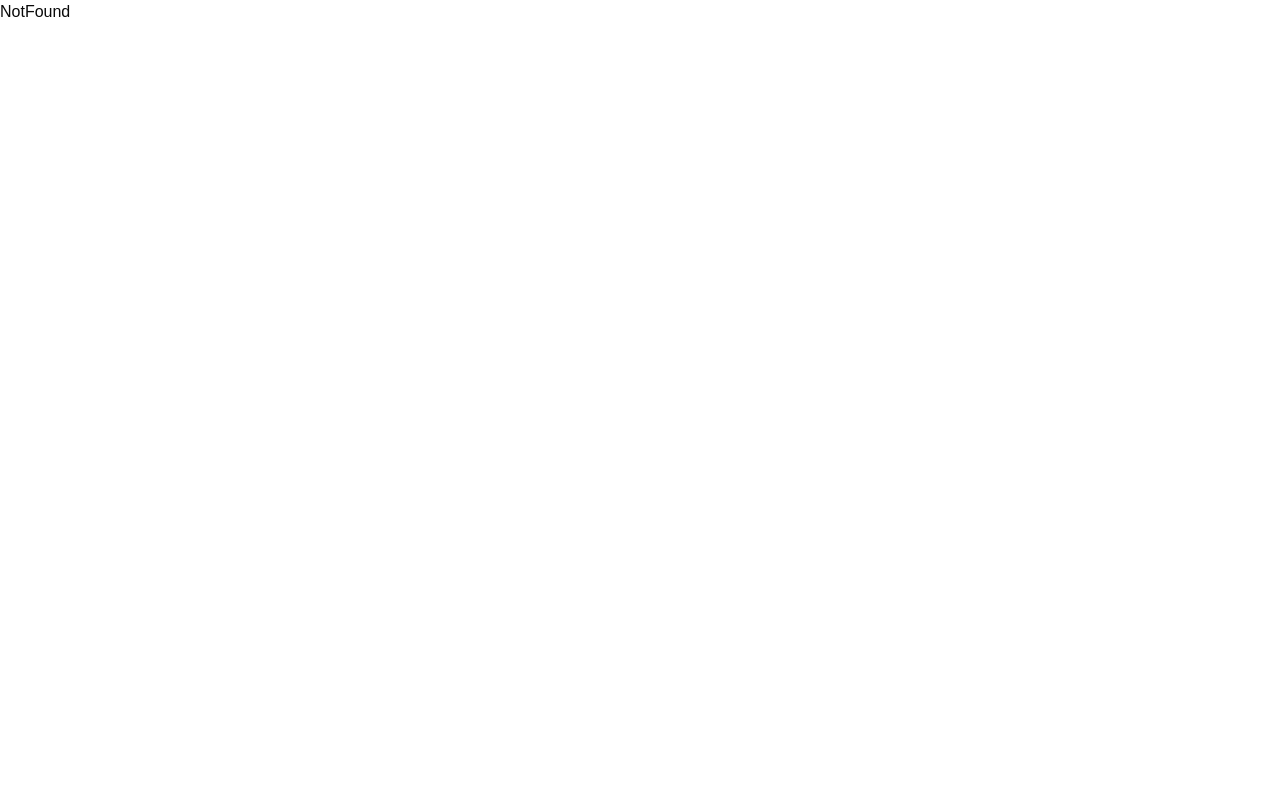
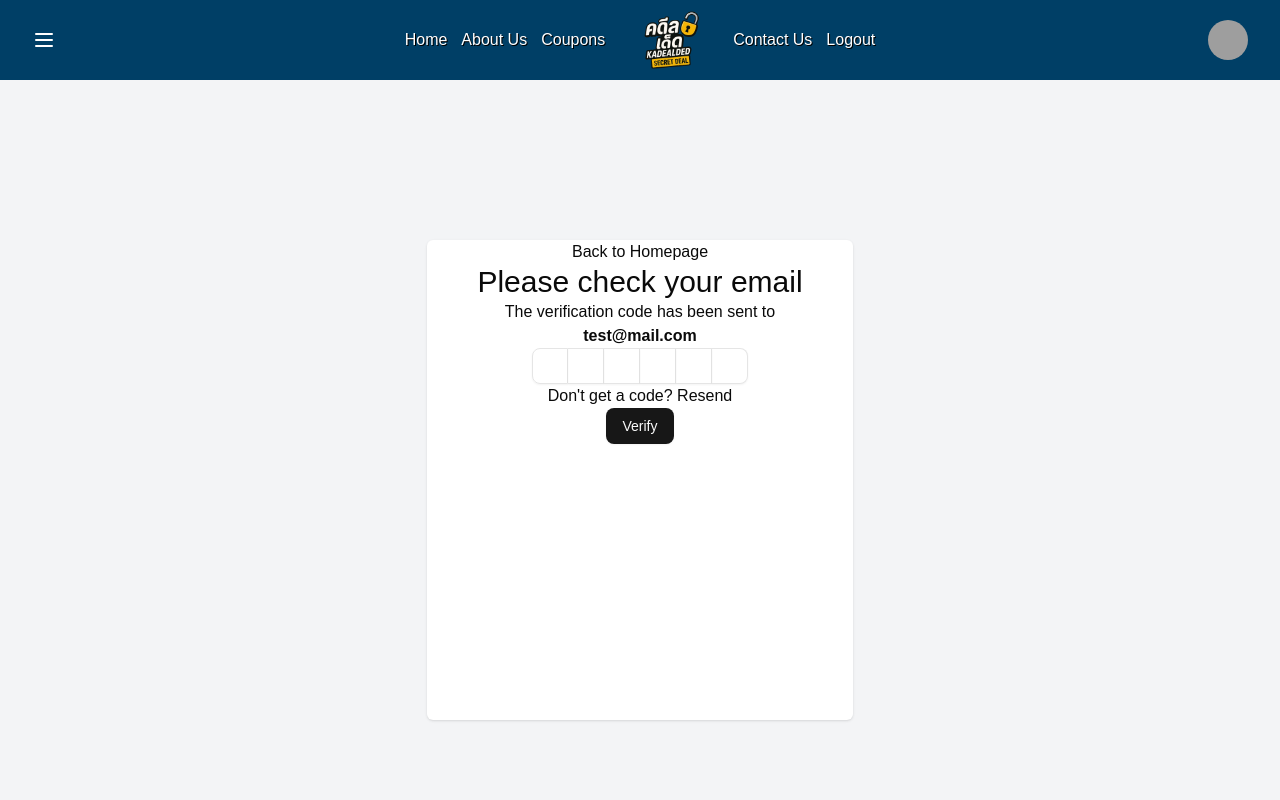
Before and after one commit to suttirakcha/ui-kadealded, a React (Vite) app: page /confirmEmail in a window 1280 px wide. Shown: the top 800 px of the page. Built offline with nearby package versions, Linux system fonts and the light colour scheme; grey boxes are pictures that could not be loaded; a web font is replaced by a local one.

Commit message:
feat: create otp page

```diff
--- a/package.json
+++ b/package.json
@@ -19,6 +19,7 @@
     "class-variance-authority": "^0.7.1",
     "clsx": "^2.1.1",
     "embla-carousel-react": "^8.6.0",
+    "input-otp": "^1.4.2",
     "lucide-react": "^0.525.0",
     "react": "^19.1.0",
     "react-dom": "^19.1.0",
--- /dev/null
+++ b/src/components/custom/OTPField.jsx
@@ -0,0 +1,29 @@
+import {
+  InputOTP,
+  InputOTPGroup,
+  InputOTPSeparator,
+  InputOTPSlot,
+} from "@/components/ui/input-otp";
+import { REGEXP_ONLY_DIGITS } from "input-otp";
+import { useState } from "react";
+
+function OTPField() {
+  const otpLength = 6;
+  const [otpValue, setOTPValue] = useState("");
+  return (
+    <InputOTP
+      maxLength={otpLength}
+      pattern={REGEXP_ONLY_DIGITS}
+      value={otpValue}
+      onChange={(value) => setOTPValue(value)}
+    >
+      <InputOTPGroup>
+        {[...Array(otpLength)].map((_, index) => (
+          <InputOTPSlot key={index} index={index} />
+        ))}
+      </InputOTPGroup>
+    </InputOTP>
+  );
+}
+
+export default OTPField;
--- /dev/null
+++ b/src/components/ui/input-otp.jsx
@@ -0,0 +1,71 @@
+import * as React from "react"
+import { OTPInput, OTPInputContext } from "input-otp"
+import { MinusIcon } from "lucide-react"
+
+import { cn } from "@/lib/utils"
+
+function InputOTP({
+  className,
+  containerClassName,
+  ...props
+}) {
+  return (
+    <OTPInput
+      data-slot="input-otp"
+      containerClassName={cn("flex items-center gap-2 has-disabled:opacity-50", containerClassName)}
+      className={cn("disabled:cursor-not-allowed", className)}
+      {...props} />
+  );
+}
+
+function InputOTPGroup({
+  className,
+  ...props
+}) {
+  return (
+    <div
+      data-slot="input-otp-group"
+      className={cn("flex items-center", className)}
+      {...props} />
+  );
+}
+
+function InputOTPSlot({
+  index,
+  className,
+  ...props
+}) {
+  const inputOTPContext = React.useContext(OTPInputContext)
+  const { char, hasFakeCaret, isActive } = inputOTPContext?.slots[index] ?? {}
+
+  return (
+    <div
+      data-slot="input-otp-slot"
+      data-active={isActive}
+      className={cn(
+        "data-[active=true]:border-ring data-[active=true]:ring-ring/50 data-[active=true]:aria-invalid:ring-destructive/20 dark:data-[active=true]:aria-invalid:ring-destructive/40 aria-invalid:border-destructive data-[active=true]:aria-invalid:border-destructive dark:bg-input/30 border-input relative flex h-9 w-9 items-center justify-center border-y border-r text-sm shadow-xs transition-all outline-none first:rounded-l-md first:border-l last:rounded-r-md data-[active=true]:z-10 data-[active=true]:ring-[3px]",
+        className
+      )}
+      {...props}>
+      {char}
+      {hasFakeCaret && (
+        <div
+          className="pointer-events-none absolute inset-0 flex items-center justify-center">
+          <div className="animate-caret-blink bg-foreground h-4 w-px duration-1000" />
+        </div>
+      )}
+    </div>
+  );
+}
+
+function InputOTPSeparator({
+  ...props
+}) {
+  return (
+    <div data-slot="input-otp-separator" role="separator" {...props}>
+      <MinusIcon />
+    </div>
+  );
+}
+
+export { InputOTP, InputOTPGroup, InputOTPSlot, InputOTPSeparator }
--- /dev/null
+++ b/src/pages/OTPPage.jsx
@@ -0,0 +1,20 @@
+import OTPField from "@/components/custom/OTPField"
+import { Button } from "@/components/ui/button"
+import { Link } from "react-router"
+
+function OTPPage() {
+  return (
+    <div className="bg-gray-100 h-screen w-screen flex items-center justify-center">
+      <form className="bg-white w-1/3 h-3/5 rounded-sm shadow-sm flex flex-col items-center">
+      <Link to='/' className="hover:underline">Back to Homepage</Link>
+      <h1 className="text-3xl">Please check your email</h1>
+      <h1>The verification code has been sent to</h1>
+      <h1 className="font-bold">test@mail.com</h1>
+      <OTPField />
+      <h1>Don't get a code? <span><button>Resend</button></span></h1>
+      <Button>Verify</Button>
+      </form>
+    </div>
+  )
+}
+export default OTPPage
--- a/src/routes/AppRouter.jsx
+++ b/src/routes/AppRouter.jsx
@@ -8,6 +8,7 @@ const NotFound = lazy(()=> import("../pages/NotFound"))
 const About = lazy(()=> import("../pages/About"))
 const Coupons = lazy(()=> import("../pages/Coupons"))
 const Contacts = lazy(()=> import("../pages/Contacts"))
+const OTPPage = lazy(()=> import("../pages/OTPPage"))
 
 function AppRouter() {
     const guestRouter = createBrowserRouter([
@@ -17,7 +18,8 @@ function AppRouter() {
                 { path: "about", element: <About />},
                 { path: "coupon", element: <Coupons/>},
                 { path: "contact", element: <Contacts />},
-                { path: "deal/:id", element: <DealPage />}
+                { path: "deal/:id", element: <DealPage />},
+                { path: "confirmEmail", element: <OTPPage />}
             ]
         },
         {
```
Also changed, not shown: src/components/dialogs/RegisterDialog.jsx (+8 -3 lines), 1 other file (tests, documents, lock files or other folders).
